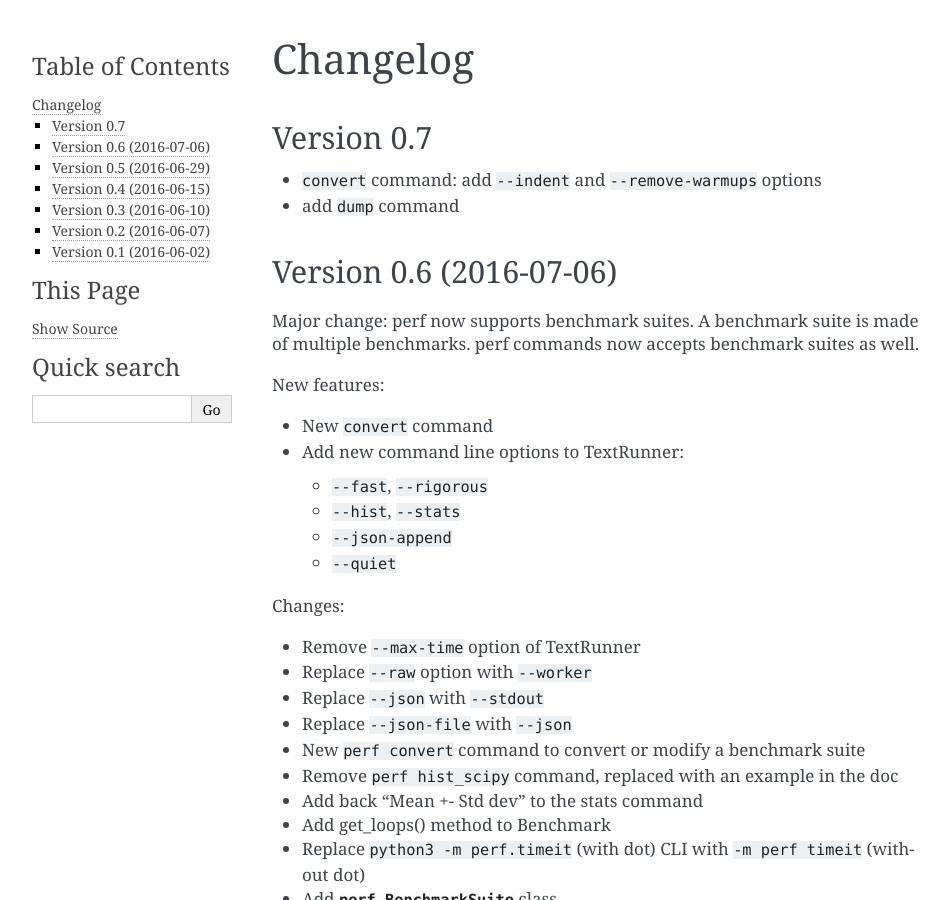
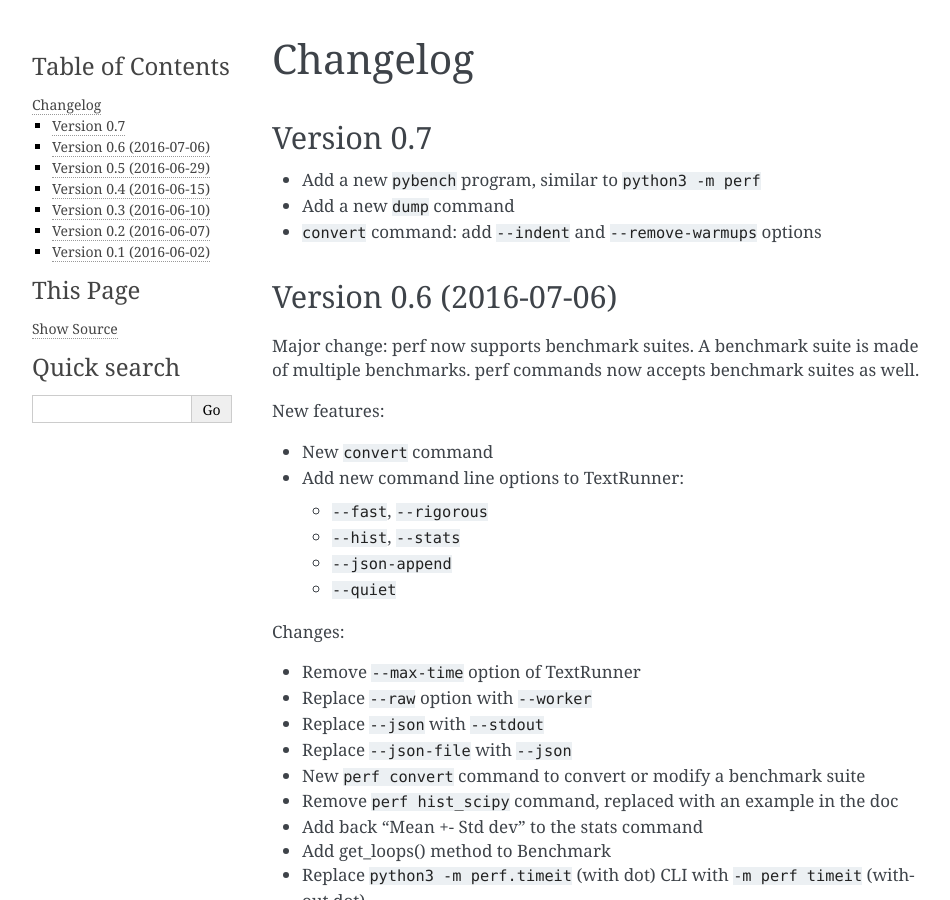
Before and after one commit to psf/pyperf, a Sphinx documentation site: the page built from doc/changelog.rst, in a window 1280 px wide and 900 px high. Shown: the whole window, without its empty margins (148-1098 px from the left). Built offline with Sphinx 7.4.7, drawn with Linux system fonts in a browser that asks for light colours.

Commit message:
changelog

```diff
--- a/doc/changelog.rst
+++ b/doc/changelog.rst
@@ -4,8 +4,9 @@ Changelog
 Version 0.7
 -----------
 
+* Add a new ``pybench`` program, similar to ``python3 -m perf``
+* Add a new ``dump`` command
 * ``convert`` command: add ``--indent`` and ``--remove-warmups`` options
-* add ``dump`` command
 
 Version 0.6 (2016-07-06)
 ------------------------
```
